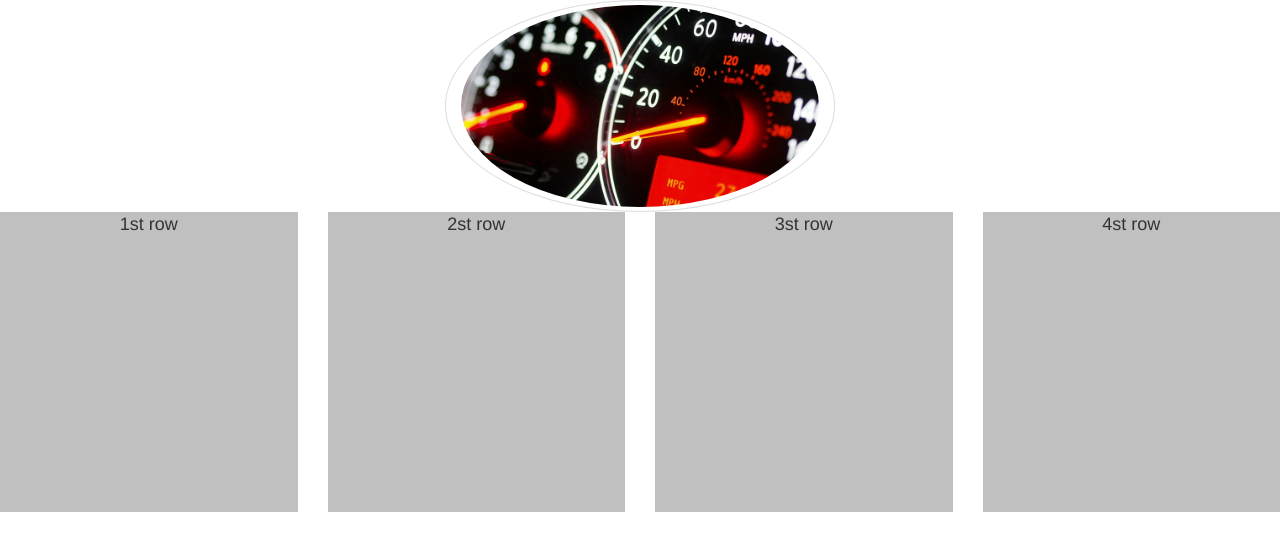
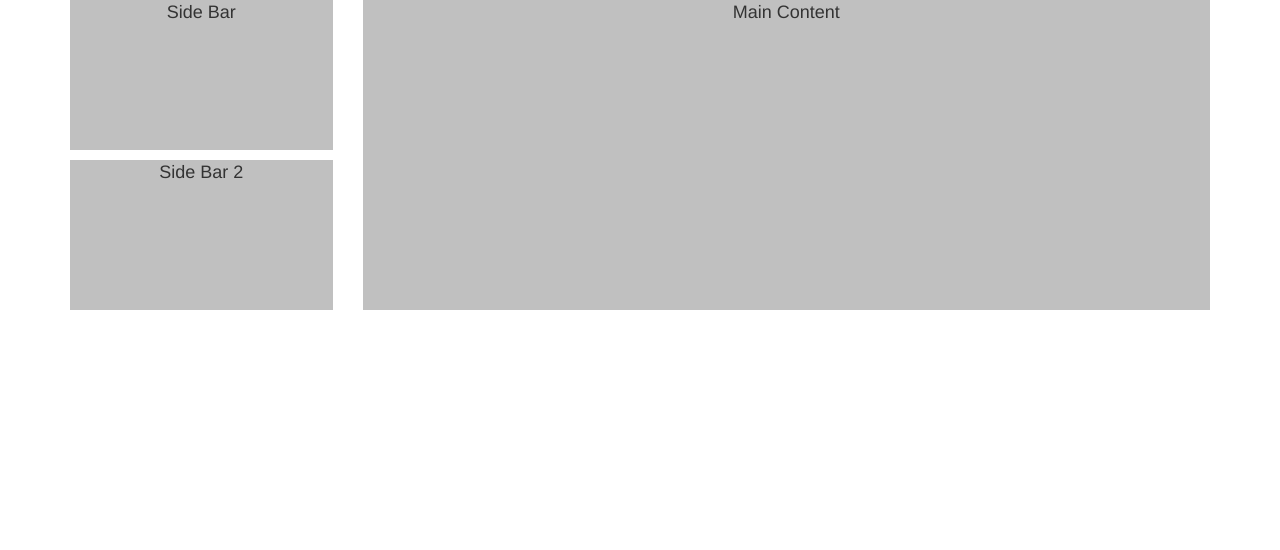
Before and after one commit to niroshan123/Bootstrap, a plain HTML site: page index.html in a window 1280 px wide. Drawn offline with nearby package versions, Linux system fonts and the light colour scheme.

Commit message:
nested row 1

```diff
--- a/CustomSyles.css
+++ b/CustomSyles.css
@@ -1,7 +1,14 @@
-.customDiv{
-    margin-bottom:3px;
-    min-height:300px;
+.sidebarContent{
+    margin-bottom:10px;
+    min-height:150px;
     background-color: silver;
     text-align: center;
     font-size: large;
 }
+.mainContent{
+    margin-bottom:10px;
+    min-height:310px;
+    background-color: silver;
+    text-align: center;
+    font-size: large;
+}
--- a/index.html
+++ b/index.html
@@ -18,86 +18,28 @@
     <![endif]-->
   </head>
   <body>
-    <!-- <div class="container">
-      <div class="row">
-        <div class="col-md-2 col-lg-9 col-sm-6">
-          <div class="customDiv">1 Side Bar</div>
-        </div>
-        <div class="col-md-4 col-lg-3 col-sm-6" >
-          <div class="customDiv">2 Side Bar</div>
-        </div>
-        <div class="col-md-4 col-lg-9 col-sm-6">
-          <div class="customDiv">3 Side Bar</div>
-        </div>
-        <div class="col-md-2 col-lg-3 col-sm-6 ">
-          <div class="customDiv">4 Side Bar</div>
-        </div>
-      </div>
-    </div> -->
+
     <div class="container">
       <div class="row">
-
-          <img src="1.jpg" class="col-md-4 col-md-offset-4 img-responive img-circle img-thumbnail img-rounded"/>
-
-      </div>
-    </div>
-    <!-- <div class="container">
-      <div class="row">
-        <div class="col-md-3">
-          <div class="customDiv">
-            1st row
+        <div class="col-xs-3">
+          <div class="row">
+            <div class="col-xs-12">
+              <div class="sidebarContent">Side Bar
+              </div>
+            </div>
+          </div>
+          <div class="row">
+            <div class="col-xs-12">
+              <div class="sidebarContent">Side Bar 2</div>
+            </div>
           </div>
 
         </div>
-        <div class="col-md-3 col-sm-offset-6">
-          <div class="customDiv">
-            1st row
-          </div>
-
-        </div>
-      </div> -->
-      <div class="row">
-        <div class="col-md-3">
-          <div class="customDiv">
-            1st row
-          </div>
-
-        </div>
-        <div class="col-md-3">
-          <div class="customDiv">
-            2st row
-          </div>
-
-        </div>
-        <div class="col-md-3">
-          <div class="customDiv">
-            3st row
-          </div>
-
-        </div>
-        <div class="col-md-3">
-          <div class="customDiv">
-            4st row
-          </div>
-
+        <div class="col-xs-9">
+          <div class="mainContent">Main Content</div>
         </div>
       </div>
     </div>
-
-    <!-- <div class="container">
-      <div class="row">
-        <div class="col-sm-6">
-          <div class="customDiv">
-            Small 1
-          </div>
-        </div>
-        <div class="col-sm-6">
-          <div class="customDiv">
-            Small 2
-          </div>
-        </div>
-      </div>
-    </div> -->
 
     <!-- jQuery (necessary for Bootstrap's JavaScript plugins) -->
     <script src="https://ajax.googleapis.com/ajax/libs/jquery/1.12.4/jquery.min.js"></script>
```
